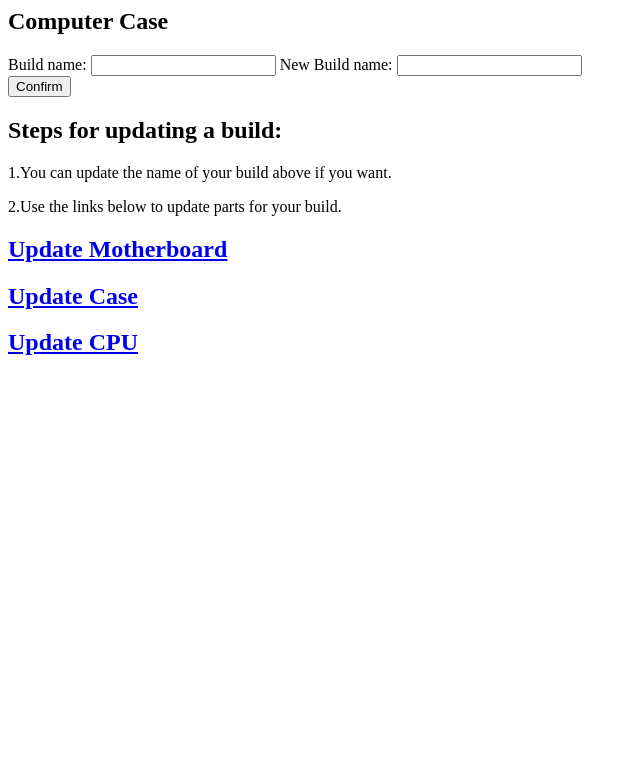
After one commit to IIvanov21/Computer-Specs-Software, a Flask app: page /update in a window 1280 px wide. The commit adds this page. Shown: the top 779 px of the page, without its empty margins (0-640 px from the left). Run offline with Flask 2, Linux system fonts and the light colour scheme.

Commit message:
Created all the update functionality

```diff
--- a/application/classes.py
+++ b/application/classes.py
@@ -71,10 +71,6 @@ class ReadBuildEntry(FlaskForm):
 
 class UpdateBuildEntry(FlaskForm):
     build_name = StringField("Build name:",validators=[DataRequired()])
+    new_build_name = StringField("New Build name:",validators=[DataRequired()])
+
     submit = SubmitField('Confirm')
-    mb_name = StringField("Motherboard name:")
-    upmb_name = StringField("Motherboard name:",validators=[DataRequired()])
-    cpu_name = StringField("CPU name:")
-    upcpu_name = StringField("CPU name:",validators=[DataRequired()])
-    case_name = StringField("Case name:")
-    upcase_name = StringField("Case name:",validators=[DataRequired()])
--- a/application/routes.py
+++ b/application/routes.py
@@ -5,7 +5,7 @@ from flask import Flask, render_template, request
 from wtforms import SubmitField
 from application import app, db
 from application.classes import Motherboard,CPU,ComputerCase, Build
-from application.classes import CreateCaseEntry,CreateCPUEntry,CreateMotherBoardEntry,CreateBuildEntry,ReadBuildEntry
+from application.classes import CreateCaseEntry,CreateCPUEntry,CreateMotherBoardEntry,CreateBuildEntry,ReadBuildEntry,UpdateBuildEntry
 
 @app.route('/add',methods=['GET','POST'])
 def add():
@@ -114,3 +114,103 @@ def read():
             if cpudata is not None: read_form.cpu_name.data = cpudata.make + ' ' + cpudata.model + ' ' + cpudata.series
             if casedata is not None: read_form.case_name.data = casedata.keyType + ' ' + casedata.make + ' ' + casedata.model
     return render_template('read.html',read_form=read_form,message=error)
+
+@app.route('/update',methods=['GET','POST'])
+def update():
+    error= ""
+    update_form=UpdateBuildEntry()
+    if request.method == 'POST':
+        build_name=update_form.build_name.data
+        new_build_name=update_form.new_build_name.data
+        builddata=Build().query.filter_by(name=build_name).first()
+        checkdata=Build().query.filter_by(name=new_build_name).first()
+        if builddata is None:
+            error="Build name doesnt exist.. Try again!"
+        elif checkdata is not None and checkdata.name==new_build_name:
+            error="There is another build using this name! Please try again."
+        elif update_form.validate():
+            builddata.name=new_build_name
+            db.session.commit()
+            error="Update the build name successfully!"
+    return render_template('updateLayout.html',update_form=update_form,message=error)
+
+@app.route('/update/CPU',methods=['GET','POST'])
+def updateCPU():
+    cpu_form=CreateCPUEntry()
+    error=""
+    if request.method=="POST":
+        #CPU Entry configuration:
+        build_name=cpu_form.build_name.data
+        cpu_make=cpu_form.make.data
+        cpu_series=cpu_form.series.data
+        cpu_model=cpu_form.model.data
+        builddata=Build().query.filter_by(name=build_name).first()
+        if builddata is not None:cpudata=CPU().query.filter_by(build_id=builddata.id).first()
+        if builddata is None:
+            error="Build name doesnt exist.. Try again!"
+        elif cpudata is None:
+            error="Couldn't find the desired CPU ensure it has been added!"
+        elif cpu_form.validate():
+            cpudata.make=cpu_make
+            cpudata.series=cpu_series
+            cpudata.model=cpu_model
+            db.session.commit()
+            error= "Updated the CPU!"
+        else: error= "Failed to add a CPU!"
+    return render_template('addCPU.html',cpu_form=cpu_form,message=error)
+
+@app.route('/update/case',methods=['GET','POST'])
+def updateCase():
+    #Case Entry configuration:
+    error=""
+    case_form=CreateCaseEntry()
+    if request.method=="POST":
+        case_keyType=case_form.keyType.data
+        case_make=case_form.make.data
+        case_model=case_form.model.data
+        build_name=case_form.build_name.data
+        builddata=Build().query.filter_by(name=build_name).first()
+        if builddata is not None:casedata=ComputerCase().query.filter_by(build_id=builddata.id).first()
+        if builddata is None:
+            error="Build name doesnt exist.. Try again!"
+        elif casedata is None:
+            error="Ensure you have added a case to this build!"
+        elif case_form.validate():
+            casedata.keyType=case_keyType
+            casedata.make=case_make
+            casedata.model=case_model
+            db.session.commit()
+            error = "Updated your case choice!"
+        else:
+            error = "Failed to add a Case!"
+    return render_template('addCase.html',case_form=case_form,message=error)
+@app.route('/update/motherboard',methods=['GET','POST'])
+def updateMotherboard():
+    motherboard_form=CreateMotherBoardEntry()
+    error=""
+
+    if request.method=="POST":
+        #Motherboard Entry configuration:
+        build_name=motherboard_form.build_name.data
+        motherboard_keyType=motherboard_form.keyType.data
+        motherboard_make=motherboard_form.make.data
+        motherboard_model=motherboard_form.model.data
+        motherboard_series=motherboard_form.series.data
+
+        builddata=Build().query.filter_by(name=build_name).first()
+        if builddata is not None:
+            mbdata=Motherboard().query.filter_by(build_id=builddata.id).first()
+        if builddata is None:
+            error="Build name doesnt exist.. Try again!"
+        elif mbdata is None:
+            error = "Ensure a motherboard was added to the build!"
+        elif  motherboard_form.validate():
+            mbdata.keyType=motherboard_keyType
+            mbdata.make=motherboard_make
+            mbdata.model=motherboard_model
+            mbdata.series=motherboard_series
+            db.session.commit()
+
+            error = 'Updated your motherboard choice!'
+        else: error = 'Failed to submit!'
+    return render_template('addMotherboard.html',motherboard_form=motherboard_form,message=error)
--- a/application/templates/addCPU.html
+++ b/application/templates/addCPU.html
@@ -24,3 +24,4 @@
     </body>
 </html>
 <a href="{{url_for('add')}}"> <h2>Build Home</h2></a>
+<a href="{{url_for('update')}}"> <h2>Update Home</h2></a>
--- a/application/templates/addCase.html
+++ b/application/templates/addCase.html
@@ -24,3 +24,4 @@
     </body>
 </html>
 <a href="{{url_for('add')}}"> <h2>Build Home</h2></a>
+<a href="{{url_for('update')}}"> <h2>Update Home</h2></a>
--- a/application/templates/addLayout.html
+++ b/application/templates/addLayout.html
@@ -6,7 +6,7 @@
         <div class='form'>
             <form method='POST' action=''>
                 {{ build_form.hidden_tag() }}
-                <h2>Computer Case</h2>
+                <h2>Build Name</h2>
                 {{ build_form.name.label }} {{ build_form.name }}
                 {{ build_form.submit }}
                 {{ message }}
--- a/application/templates/addMotherboard.html
+++ b/application/templates/addMotherboard.html
@@ -26,3 +26,4 @@
     </body>
 </html>
 <a href="{{url_for('add')}}"> <h2>Build Home</h2></a>
+<a href="{{url_for('update')}}"> <h2>Update Home</h2></a>
--- /dev/null
+++ b/application/templates/updateLayout.html
@@ -0,0 +1,25 @@
+<html>
+    <head>
+        <title>Updating new parts listing</title>
+    </head>
+    <body>
+        <div class='form'>
+            <form method='POST' action=''>
+                {{ update_form.hidden_tag() }}
+                <h2>Computer Case</h2>
+                {{ update_form.build_name.label }} {{ update_form.build_name }}
+                {{ update_form.new_build_name.label }} {{ update_form.new_build_name }}
+                <br>
+                {{ update_form.submit }}
+                {{ message }}
+            </form>
+
+        </div>
+    </body>
+</html>
+<h2>Steps for updating a build:</h2>
+<p>1.You can update the name of your build above if you want.</p>
+<p>2.Use the links below to update parts for your build.</p>
+<a href="{{url_for('updateMotherboard')}}"> <h2>Update Motherboard</h2></a>
+<a href="{{url_for('updateCase')}}"> <h2>Update Case</h2></a>
+<a href="{{url_for('updateCPU')}}"> <h2>Update CPU</h2></a>
```
